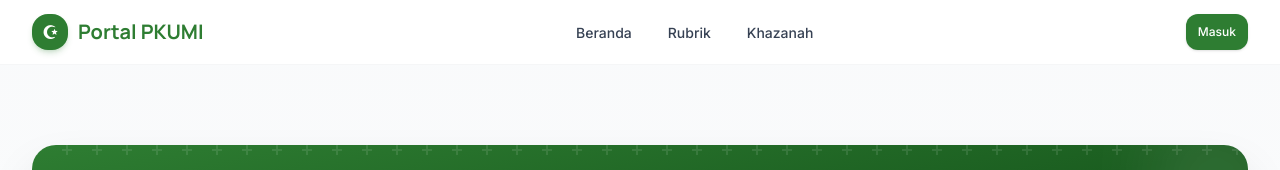
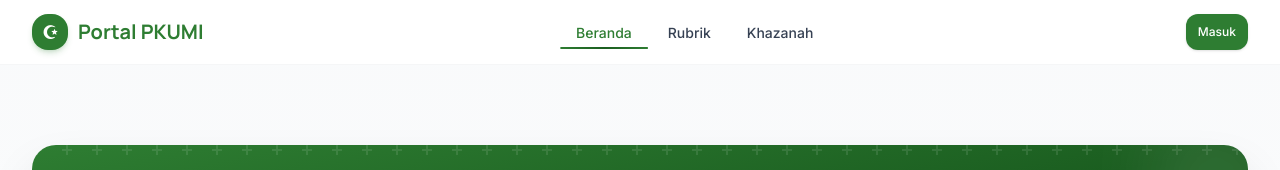
Before and after one commit to Yogaprtamaa/pkumi-istiqlal, a Next.js app: page / in a window 1280 px wide. Shown: the top 170 px of the page. Built offline with nearby package versions, Linux system fonts and the light colour scheme.

Commit message:
feat: enhance Navbar component with active menu indicators and improved styling

```diff
--- a/src/components/public/Navbar.tsx
+++ b/src/components/public/Navbar.tsx
@@ -8,7 +8,7 @@
 
 import * as React from "react";
 import Link from "next/link";
-import { useRouter } from "next/navigation";
+import { useRouter, usePathname } from "next/navigation";
 import {
   Menu,
   X,
@@ -26,6 +26,7 @@ import { useAuth } from "@/contexts/AuthContext";
 
 export function Navbar() {
   const router = useRouter();
+  const pathname = usePathname();
   const { user, isAuthenticated, logout, isLoading } = useAuth();
 
   const [isMenuOpen, setIsMenuOpen] = React.useState(false);
@@ -90,6 +91,14 @@ export function Navbar() {
 
   // Toggle mobile menu
   const toggleMenu = () => setIsMenuOpen(!isMenuOpen);
+
+  // Check if menu item is active
+  const isActiveMenu = (href: string) => {
+    if (href === '/') {
+      return pathname === '/';
+    }
+    return pathname?.startsWith(href);
+  };
 
   // Handle logout
   const handleLogout = () => {
@@ -169,9 +178,23 @@ export function Navbar() {
                     // Menu biasa tanpa dropdown
                     <Link
                       href={item.href}
-                      className="px-4 py-2 text-sm font-medium text-gray-700 transition-colors hover:text-islamGreen"
+                      className={cn(
+                        "relative px-4 py-2 text-sm font-medium transition-all duration-300 group",
+                        isActiveMenu(item.href)
+                          ? "text-islamGreen"
+                          : "text-gray-700 hover:text-islamGreen"
+                      )}
                     >
                       {item.label}
+                      {/* Active indicator with animation */}
+                      <span
+                        className={cn(
+                          "absolute bottom-0 left-1/2 h-0.5 bg-gradient-to-r from-islamGreen via-islamGreen-dark to-islamGreen rounded-full transition-all duration-300 ease-out",
+                          isActiveMenu(item.href)
+                            ? "w-full -translate-x-1/2 opacity-100"
+                            : "w-0 -translate-x-1/2 opacity-0 group-hover:w-full group-hover:opacity-100"
+                        )}
+                      />
                     </Link>
                   )}
                 </div>
@@ -425,10 +448,21 @@ export function Navbar() {
                   ) : (
                     <Link
                       href={item.href}
-                      className="flex items-center rounded-lg px-3 py-2.5 text-sm font-medium text-gray-700 hover:bg-islamGreen-pastel/30 hover:text-islamGreen-dark transition-colors"
+                      className={cn(
+                        "relative flex items-center rounded-lg px-3 py-2.5 text-sm font-medium transition-all duration-300",
+                        isActiveMenu(item.href)
+                          ? "bg-islamGreen text-white shadow-md shadow-islamGreen/25"
+                          : "text-gray-700 hover:bg-islamGreen-pastel/30 hover:text-islamGreen-dark"
+                      )}
                       onClick={() => setIsMenuOpen(false)}
                     >
-                      {item.label}
+                      {/* Active indicator badge */}
+                      {isActiveMenu(item.href) && (
+                        <span className="absolute left-0 top-1/2 -translate-y-1/2 w-1 h-8 bg-white rounded-r-full" />
+                      )}
+                      <span className={isActiveMenu(item.href) ? "ml-2" : ""}>
+                        {item.label}
+                      </span>
                     </Link>
                   )}
                 </div>
```
